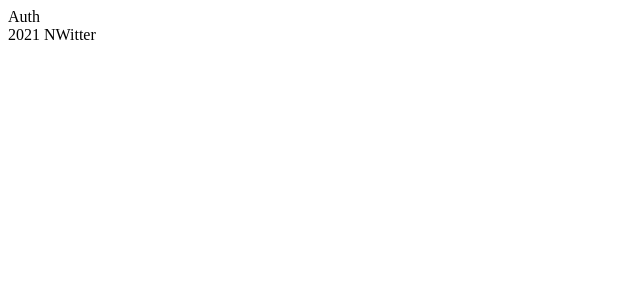
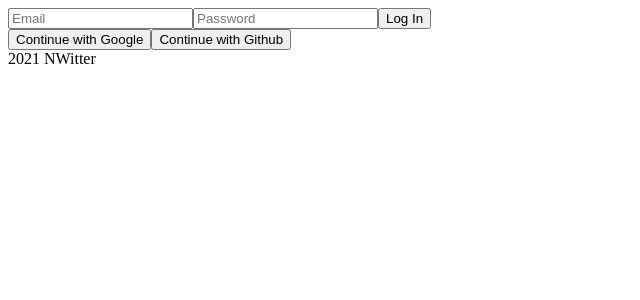
Before and after one commit to knyatom/nwitter, a React (Create React App) app: page / in a window 1280 px wide. Shown: the top 300 px of the page, without its empty margins (0-640 px from the left). Built offline with nearby package versions, Linux system fonts and the light colour scheme; no server answers.

Commit message:
first time
first time

```diff
--- a/src/components/App.js
+++ b/src/components/App.js
@@ -2,12 +2,12 @@
 // import './App.css';
 import { useState } from "react";
 import AppRouter from "components/Router";
-import {autoService} from "fbase";
+import {authService} from "fbase";
 
 
 function App() {
-  const [isLoggedIn, setIsLoggedIn]=useState(false);
- console.log(autoService.currentUser);
+  const [isLoggedIn, setIsLoggedIn]=useState(authService.currentUser);
+ console.log(authService.currentUser);
 
   return (
     <>
--- a/src/fbase.js
+++ b/src/fbase.js
@@ -14,4 +14,4 @@
 
   firebase.initializeApp(firebaseConfig);
 
-  export const autoService=firebase.auth();
+  export const authService=firebase.auth();
--- a/src/index.js
+++ b/src/index.js
@@ -1,4 +1,4 @@
-import React, { Component } from 'react';
+import React  from 'react';
 import ReactDOM from 'react-dom';
 // import './index.css';
 import App from 'components/App';
--- a/src/routes/Auth.js
+++ b/src/routes/Auth.js
@@ -1,3 +1,38 @@
-const Auth = () => <span>Auth</span> ;
+import { useState } from "react";
 
+function Auth() {
+  const [email,setEmail]=useState("");
+  const [password,setPassword]=useState("");
+  const onChange=(event)=>{
+    console.log(event.target.name);
+  }
+  const onSubmit=(event)=>{
+    event.preventDefault();
+  }
+  return (
+    <div>
+      <form onSubmit={onSubmit}>
+        <input
+          name="email"
+          type="email"
+          placeholder="Email"
+          required
+          value={email}
+          onChange={onChange}
+        />
+        <input
+          name="password"
+          type="password"
+          placeholder="Password"
+          required
+          value={password}
+          onChange={onChange}
+        />
+        <input type="submit" value="Log In" />
+      </form>
+      <button> Continue with Google</button>
+      <button> Continue with Github</button>
+    </div>
+  );
+}
 export default Auth;
```
Also changed, not shown: jsconfig.json (+4 -4 lines).
